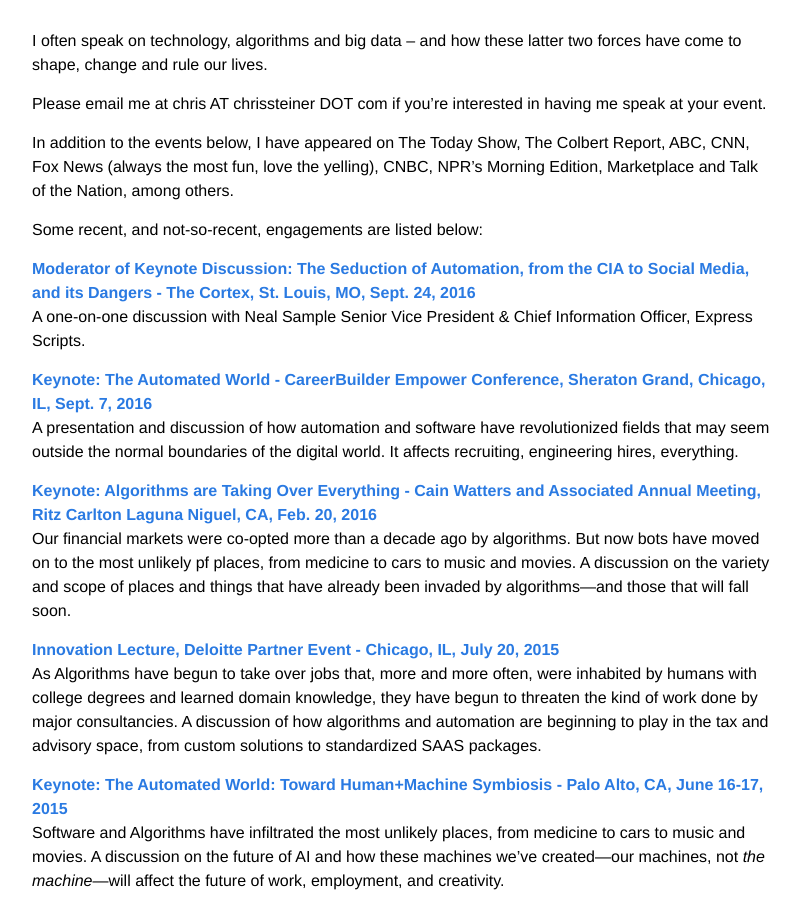
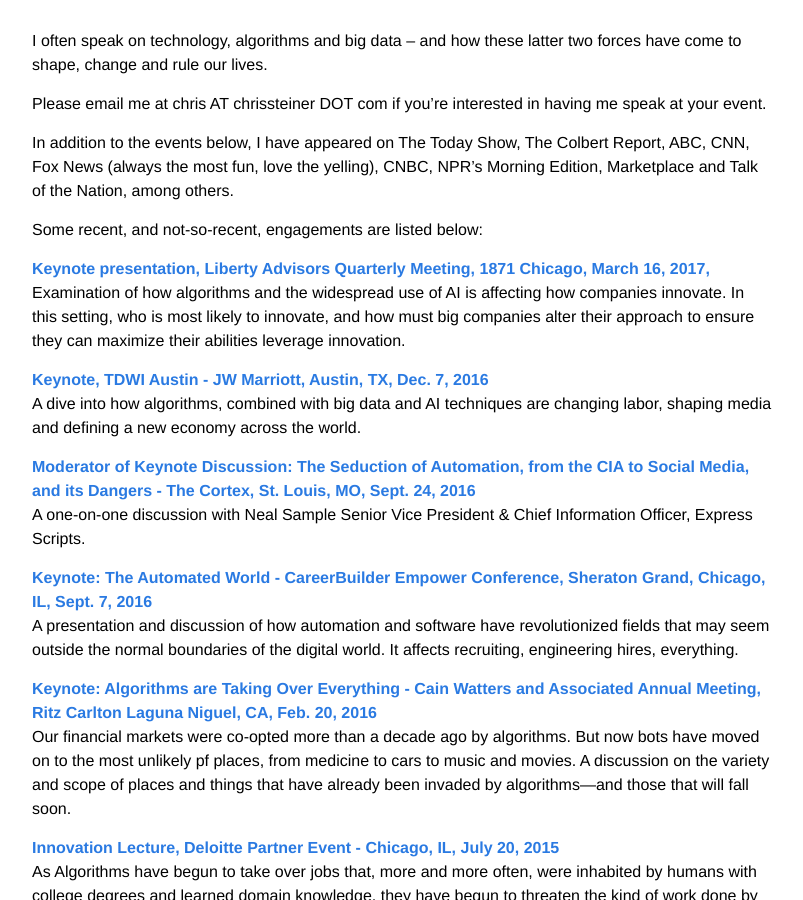
Before and after one commit to cpsteine/cpsteine.github.io, a Jekyll site: the page built from speaking.md, in a window 1280 px wide and 900 px high, scrolled down 458 px. Shown: the whole window, without its empty margins (238-1041 px from the left). Built offline with Jekyll 4.4.1, drawn with Linux system fonts in a browser that asks for light colours.

Commit message:
adding new speeches to speaking list

```diff
--- a/speaking.md
+++ b/speaking.md
@@ -13,6 +13,12 @@
 In addition to the events below, I have appeared on The Today Show, The Colbert Report, ABC, CNN, Fox News (always the most fun, love the yelling), CNBC, NPR's Morning Edition, Marketplace and Talk of the Nation, among others.
 
 Some recent, and not-so-recent, engagements are listed below:
+
+[**Keynote presentation, Liberty Advisors Quarterly Meeting, 1871 Chicago, March 16, 2017,**](http://www.libertyadvisorgroup.com)<br>
+Examination of how algorithms and the widespread use of AI is affecting how companies innovate. In this setting, who is most likely to innovate, and how must big companies alter their approach to ensure they can maximize their abilities leverage innovation.
+
+[**Keynote, TDWI Austin - JW Marriott, Austin, TX, Dec. 7, 2016**](https://tdwi.org/Home.aspx)<br>
+A dive into how algorithms, combined with big data and AI techniques are changing labor, shaping media and defining a new economy across the world.
 
 [**Moderator of Keynote Discussion: The Seduction of Automation, from the CIA to Social Media, and its Dangers - The Cortex, St. Louis, MO, Sept. 24, 2016**](http://murmurationfest.com/)<br>
 A one-on-one discussion with Neal Sample Senior Vice President & Chief Information Officer, Express Scripts.
```
